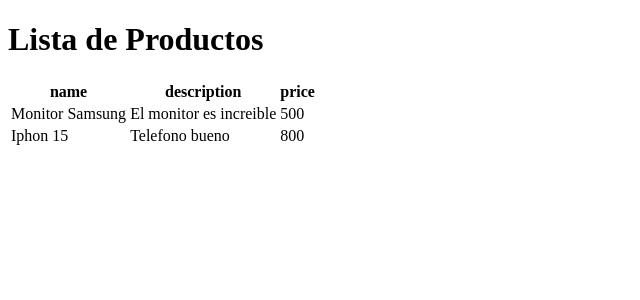
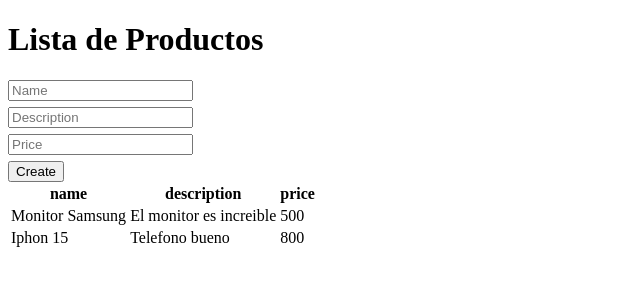
Before and after one commit to JuanFelipeFranco/react-app, a React (Vite) app: page / in a window 1280 px wide. Shown: the top 300 px of the page, without its empty margins (0-640 px from the left). Built offline with nearby package versions, Linux system fonts and the light colour scheme.

Commit message:
[Crud App] - Agregamos el formulario.

```diff
--- a/src/components/ProductApp.jsx
+++ b/src/components/ProductApp.jsx
@@ -2,6 +2,7 @@ import { useEffect, useState } from "react"
 import { listProduct } from "../services/ProductService";
 import { ProductGrid } from "./ProductGrid";
 import {PropTypes} from 'prop-types'
+import { ProductForm } from "./ProductForm";
 
 
 export const ProductApp = ({title}) =>{
@@ -16,7 +17,12 @@ export const ProductApp = ({title}) =>{
     return(
         <>
          <h1>{ title }</h1>
-         <ProductGrid products={products}/>
+         <div>
+            <ProductForm />
+         </div>
+         <div>
+            <ProductGrid products={products}/>
+         </div>
         </>
     )
 }
--- /dev/null
+++ b/src/components/ProductForm.jsx
@@ -0,0 +1,53 @@
+import { useState } from "react"
+
+const initialDataForm={
+    name:'',
+    description:'',
+    price:''
+}
+
+export const ProductForm = () => {
+
+    const [form, setForm] = useState(initialDataForm);
+
+    const{name, description, price} = form; //desestructuramos
+    return (
+        <form>
+            <div>
+            <input placeholder="Name"
+            style={{marginBottom:'6px'}}
+            name="Name"
+            value={name}
+                onChange={(event) => setForm({
+                ...form, name:event.target.value
+            })}
+            />
+            </div>
+            <div>
+            <input placeholder="Description"
+            style={{marginBottom:'6px'}}
+            name="description"
+            value={description}
+            onChange={(event) => setForm({
+                ...form, description:event.target.value
+            })}
+            />
+            </div>
+            <div>
+            <input placeholder="Price"
+            style={{marginBottom:'6px'}}
+            name="price"
+            value={price}
+            onChange={(event) => setForm({
+                ...form, price:event.target.value
+            })}
+            />
+            </div>
+            <div>
+            <button type="submit">
+                Create
+            </button>
+            </div>
+        </form>
+    )
+}
```
